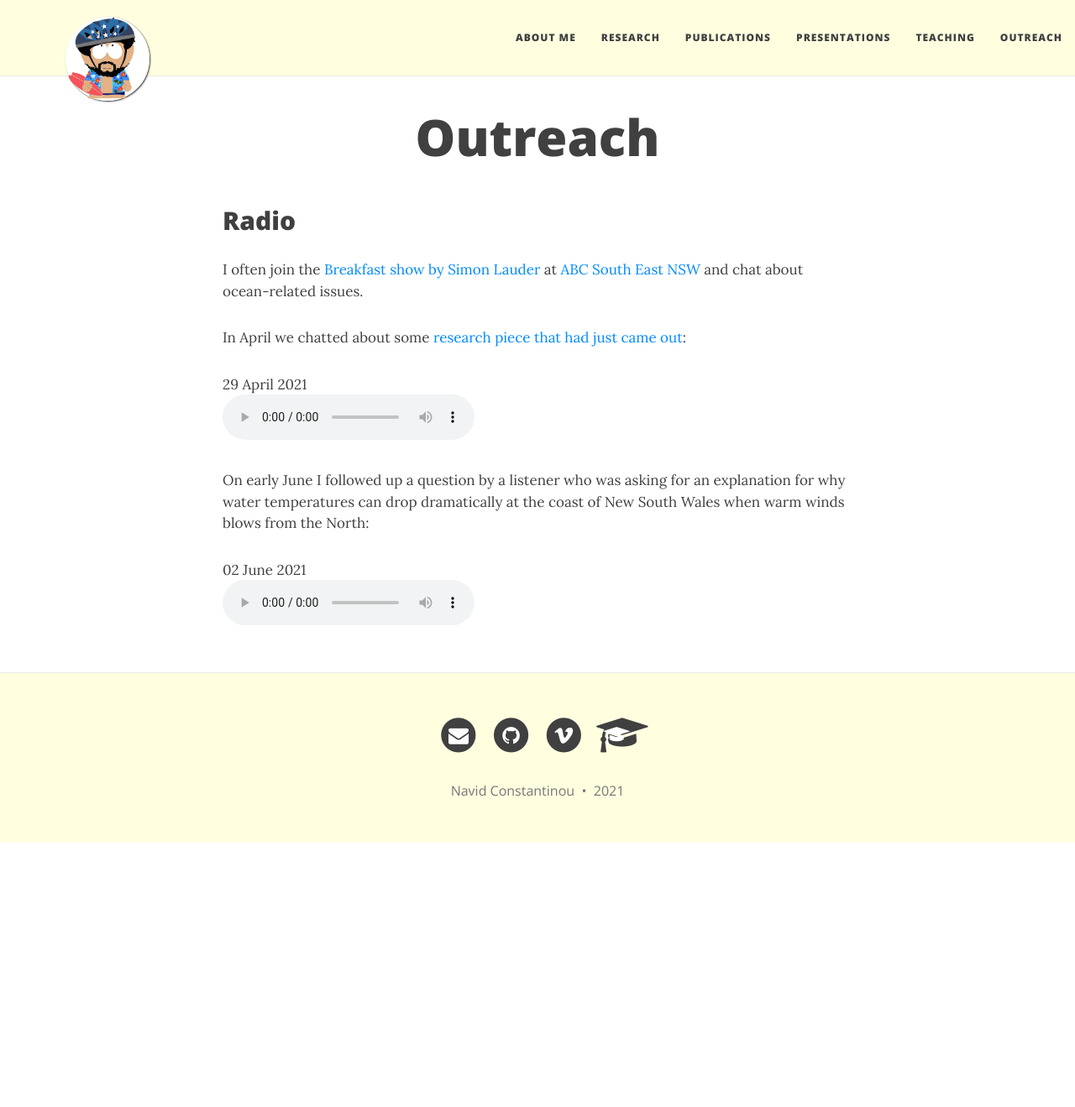
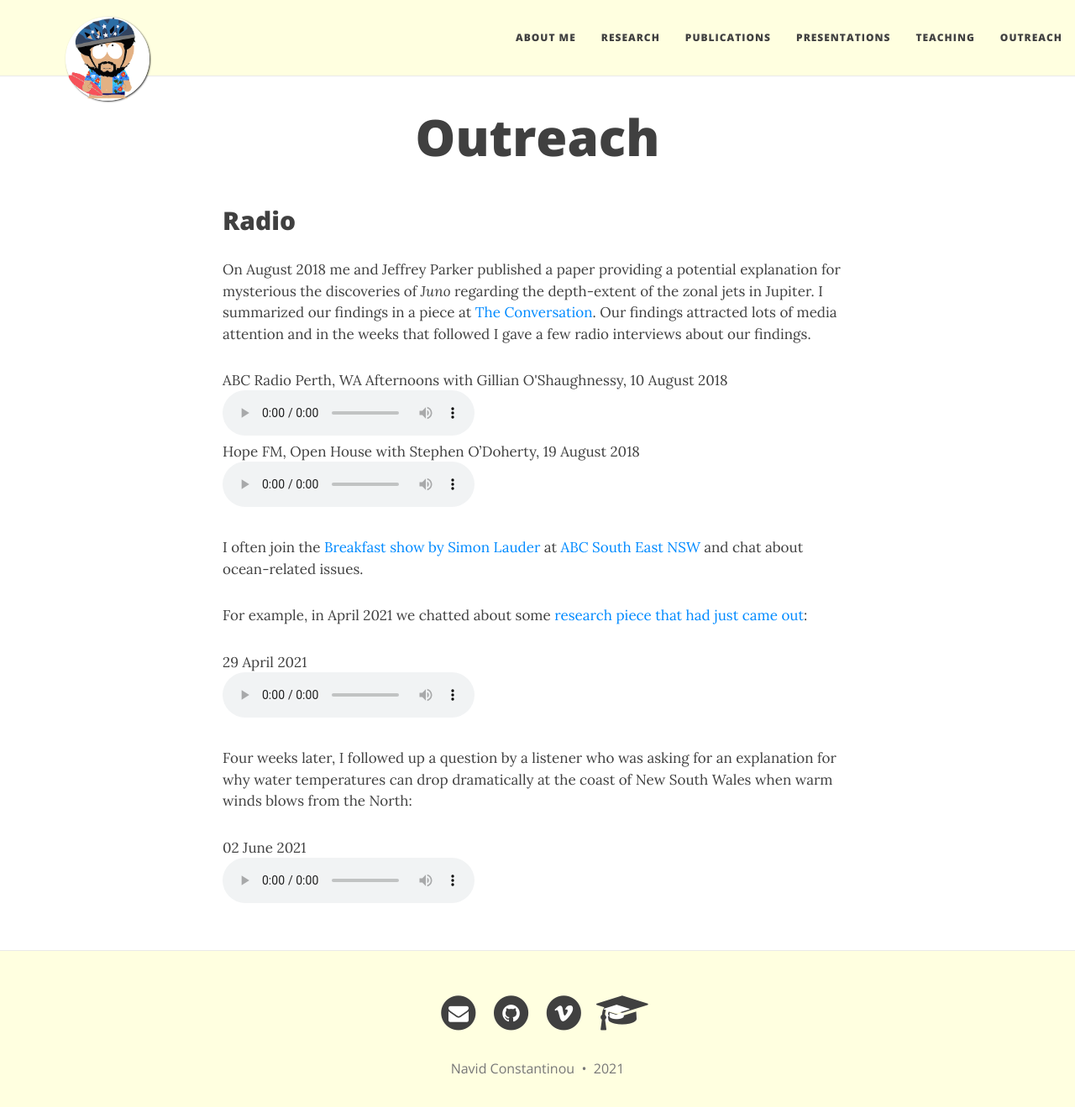
Before and after one commit to navidcy/navidcy.github.io, a Jekyll site: the page built from outreach.md, in a window 1280 px wide and 1335 px high. Shown: the top 1319 px of the window at 84% size. Built offline with Jekyll 4.4.1, drawn with Linux system fonts in a browser that asks for light colours; nearby versions of some CDN libraries.

Commit message:
adds some interviews about Jupiter

```diff
--- a/outreach.md
+++ b/outreach.md
@@ -6,9 +6,35 @@ title: Outreach
 
 ## Radio
 
+On August 2018 me and Jeffrey Parker published a paper providing a potential explanation for mysterious the discoveries of _Juno_ regarding the depth-extent of the zonal jets in Jupiter. I summarized our
+findings in a piece at [The Conversation](https://theconversation.com/jupiters-magnetic-fields-may-stop-its-wind-bands-from-going-deep-into-the-gas-giant-101324){:target="_blank"}. Our findings attracted lots
+of media attention and in the weeks that followed I gave a few radio interviews about our findings.
+
+
+<figure>
+    <figcaption>ABC Radio Perth, WA Afternoons with Gillian O'Shaughnessy, 10 August 2018</figcaption>
+    <audio
+        controls
+        src="ABC-News-Perth-10Aug2018.mp3">
+            Your browser does not support the
+            <code>audio</code> element.
+    </audio>
+</figure>
+
+<figure>
+    <figcaption>Hope FM, Open House with Stephen O’Doherty, 19 August 2018</figcaption>
+    <audio
+        controls
+        src="OpenHouse-1032AM-HopeFM-19Aug2018.mp3">
+            Your browser does not support the
+            <code>audio</code> element.
+    </audio>
+</figure>
+
+
 I often join the [Breakfast show by Simon Lauder](https://www.abc.net.au/radio/southeastnsw/programs/breakfast/){:target="_blank"} at [ABC South East NSW](https://www.abc.net.au/radio/southeastnsw/){:target="_blank"} and chat about ocean-related issues.
 
-In April we chatted about some [research piece that had just came out](../publications/global-eke-trends.pdf){:target="_blank"}:
+For example, in April 2021 we chatted about some [research piece that had just came out](../publications/global-eke-trends.pdf){:target="_blank"}:
 
 <figure>
     <figcaption>29 April 2021</figcaption>
@@ -20,7 +46,7 @@ In April we chatted about some [research piece that had just came out](../public
     </audio>
 </figure>
 
-On early June I followed up a question by a listener who was asking for an explanation
+Four weeks later, I followed up a question by a listener who was asking for an explanation
 for why water temperatures can drop dramatically at the coast of New South Wales when warm
 winds blows from the North:
 
@@ -33,3 +59,5 @@ winds blows from the North:
             <code>audio</code> element.
     </audio>
 </figure>
+
+<!-- https://kalymnosola.com/2017/06/07/θερινό-σχολείο-και-φέτος-στην-κάλυμνο/ -->
```
Also changed, not shown: 2 other files.
